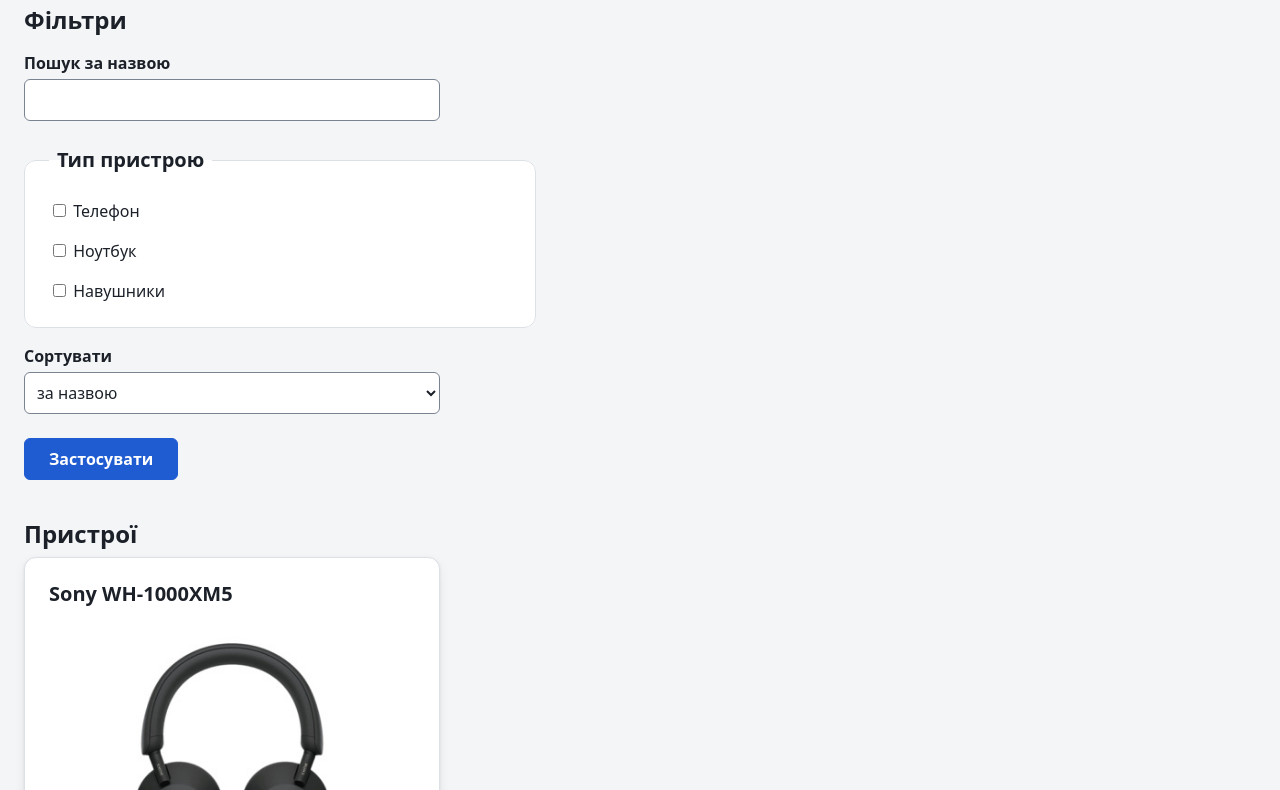
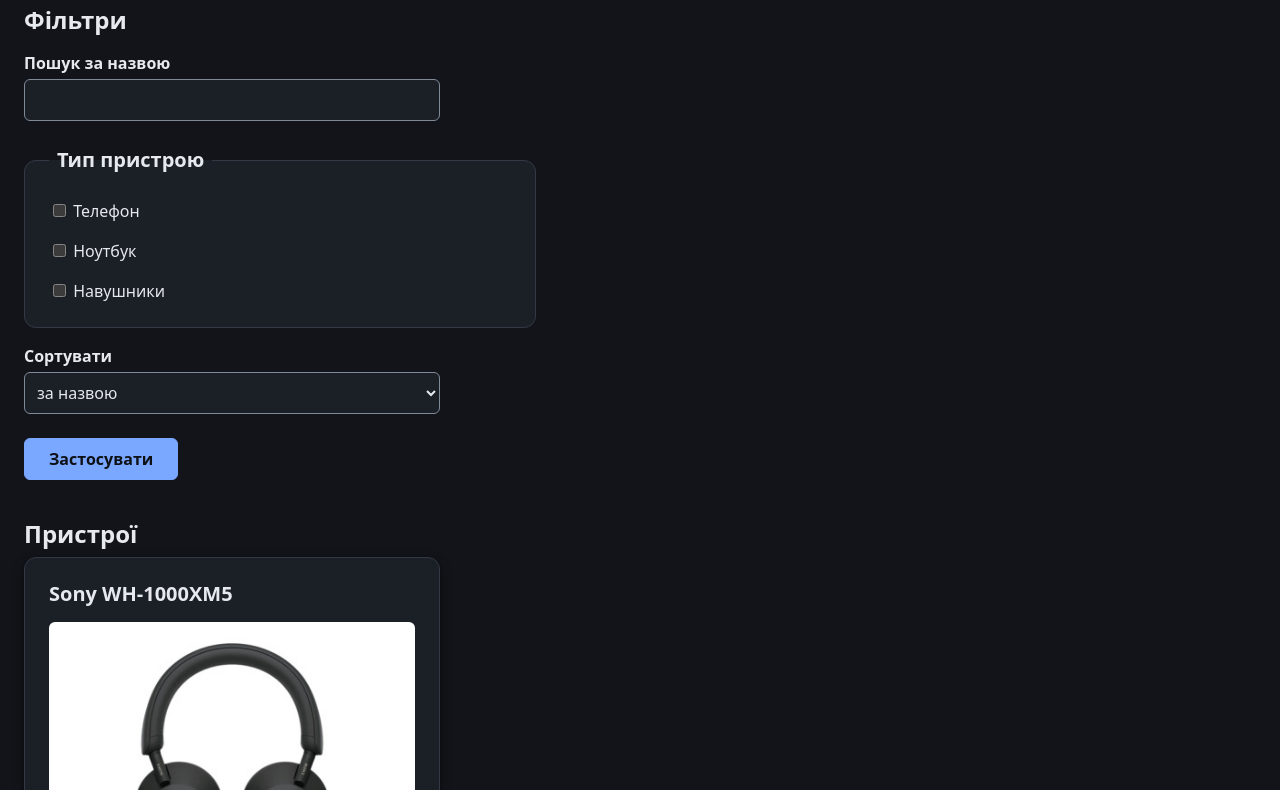
Before and after one commit to dimionikk/client-web, a plain HTML site: page index.html in a window 1280 px wide. Shown: the part 237-1027 px from the top of the page. Drawn offline with Linux system fonts and the dark colour scheme.

Commit message:
add dark theme via prefers-color-scheme token overrides

```diff
--- a/css/main.css
+++ b/css/main.css
@@ -32,6 +32,8 @@
 
 @layer base {
   :root {
+    color-scheme: light dark;
+
     --color-bg: #f4f5f7;
     --color-surface: #ffffff;
     --color-surface-alt: #eceef2;
@@ -71,6 +73,30 @@
     --radius-pill: 999px;
 
     --shadow-card: 0 1px 3px rgb(16 24 40 / 0.08), 0 4px 12px rgb(16 24 40 / 0.06);
+  }
+}
+
+/* ===== Темна тема ===== */
+
+@layer base {
+  @media (prefers-color-scheme: dark) {
+    :root {
+      --color-bg: #121419;
+      --color-surface: #1b1f26;
+      --color-surface-alt: #262b34;
+      --color-text: #e6e9ee;
+      --color-text-muted: #a2abb8;
+      --color-accent: #7aa7ff;
+      --color-accent-hover: #a3c2ff;
+      --color-on-accent: #0e1116;
+      --color-border: #7f8a99;
+      --color-border-subtle: #323844;
+      --color-focus: #ff8f4d;
+      --color-error: #ff7070;
+      --color-success: #55c784;
+
+      --shadow-card: 0 1px 3px rgb(0 0 0 / 0.5), 0 4px 12px rgb(0 0 0 / 0.3);
+    }
   }
 }
 
```
